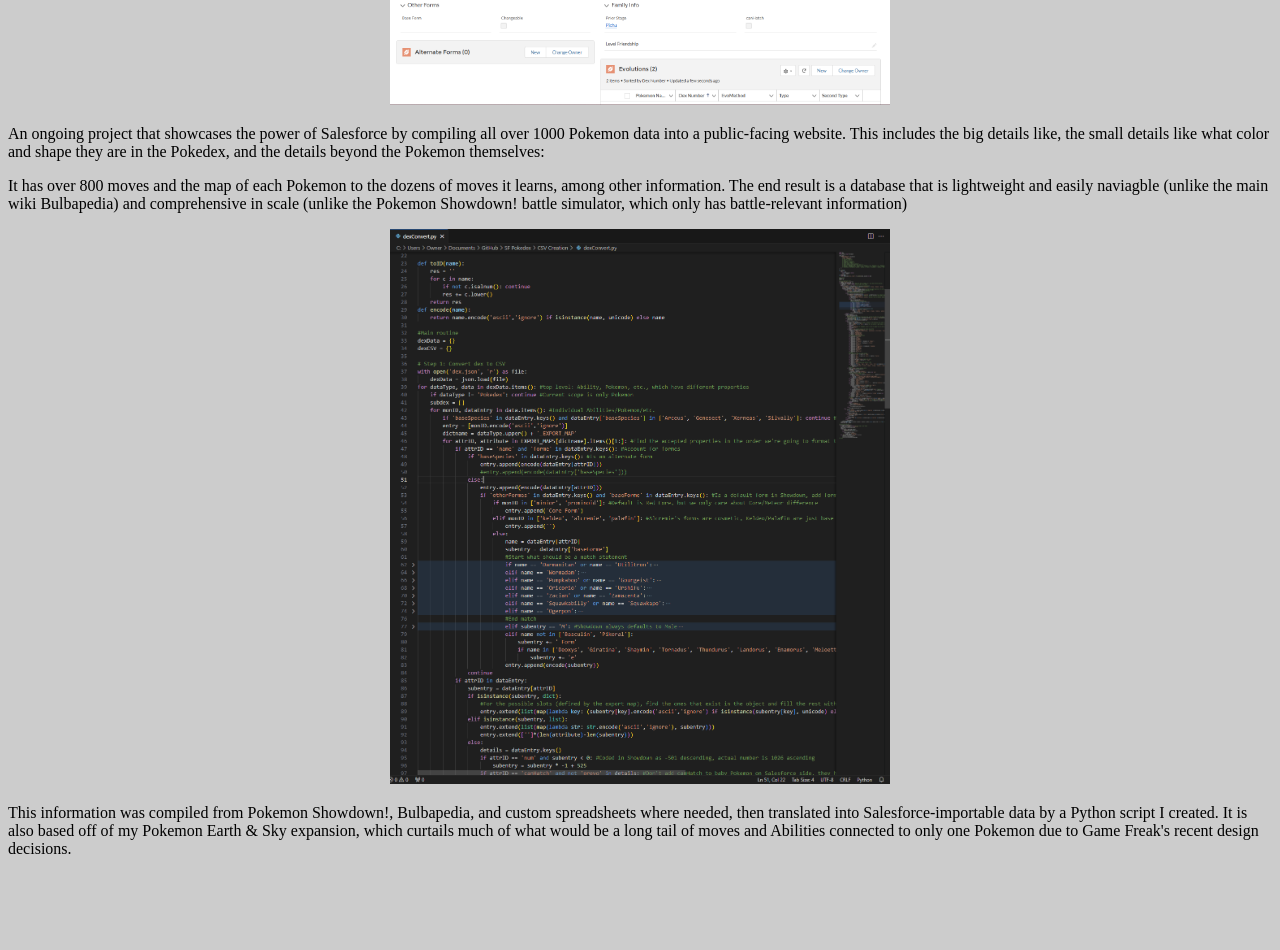
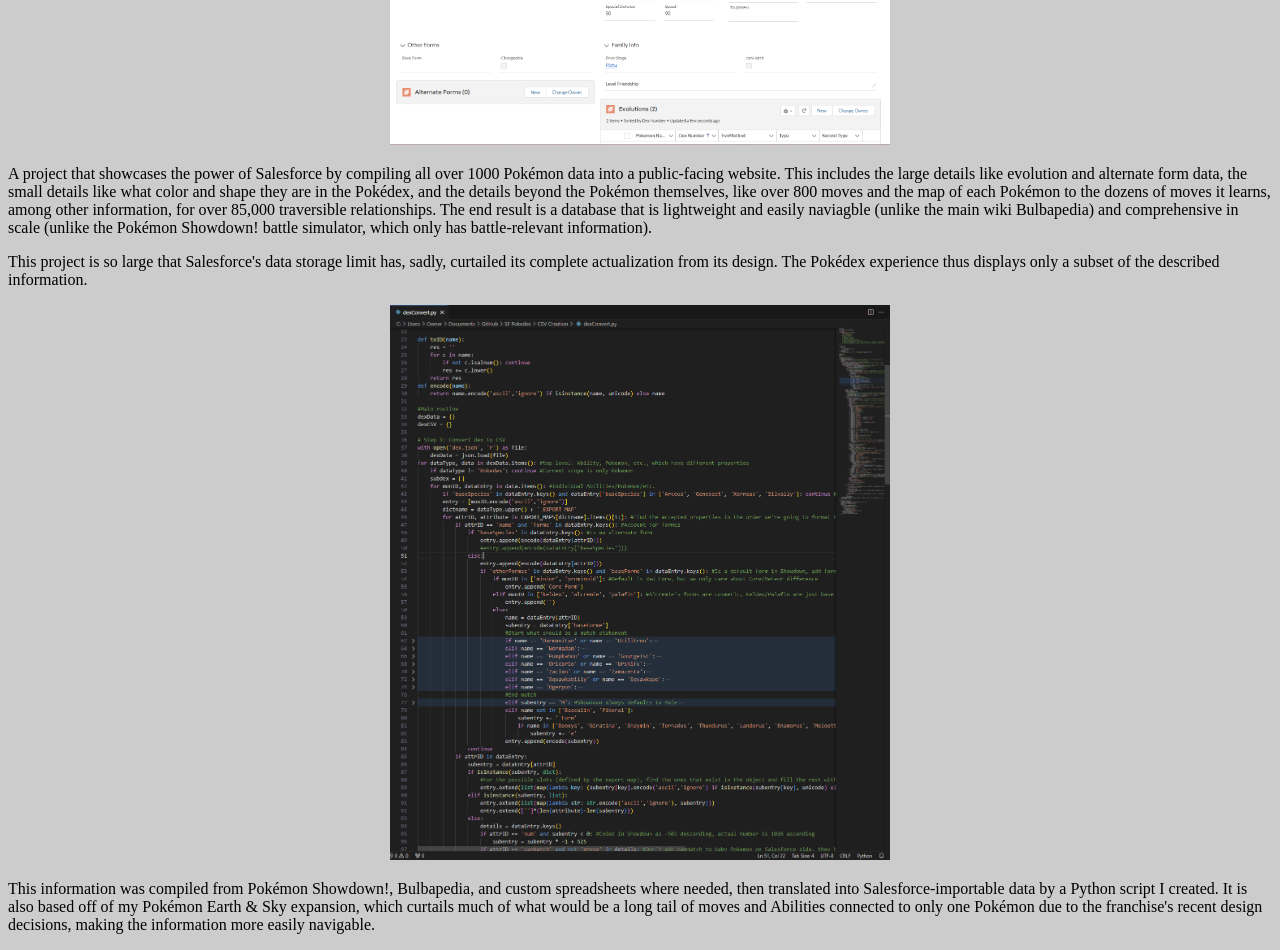
Before and after one commit to nterrell4264/nterrell4264.github.io, a plain HTML site: page salesforce/boxes/pokedexproject.html in a window 1280 px wide. Shown: the part 416-1366 px from the top of the page. Before the commit the page ends 1290 px from the top, so only its background shows below. Drawn offline with Linux system fonts and the light colour scheme.

Commit message:
Update Pokedex Project and resume

```diff
--- a/salesforce/boxes/pokedexproject.html
+++ b/salesforce/boxes/pokedexproject.html
@@ -6,14 +6,16 @@
 </head>
 <body>
 	<h1>The Pokedex Project</h1>
-	<a></a>
-	<img src="../../images/PokedexPage.png" alt="A sample Pokemon page on the website." title="A sample Pokemon page on the website." />
-	<p>An ongoing project that showcases the power of Salesforce by compiling all over 1000 Pokemon data into a public-facing website.
-	This includes the big details like, the small details like what color and shape they are in the Pokedex, and the details beyond the Pokemon themselves:</p>
-	<p>It has over 800 moves and the map of each Pokemon to the dozens of moves it learns, among other information.
-	The end result is a database that is lightweight and easily naviagble (unlike the main wiki Bulbapedia) and comprehensive in scale (unlike the Pokemon Showdown! battle simulator, which only has battle-relevant information)</p>
+	<big><a href="https://cunning-badger-py9irg-dev-ed.trailblaze.my.site.com/pokedex/s/">Click here to view the Pokédex!</a></big><br/><br/>
+	<img src="../../images/PokedexPage.PNG" alt="A sample Pokemon page on the website." title="A sample Pokemon page on the website." />
+	<p>A project that showcases the power of Salesforce by compiling all over 1000 Pokémon data into a public-facing website.
+	This includes the large details like evolution and alternate form data, the small details like what color and shape they are in the Pokédex, and the details beyond the Pokémon themselves,
+	like over 800 moves and the map of each Pokémon to the dozens of moves it learns, among other information, for over 85,000 traversible relationships.
+	The end result is a database that is lightweight and easily naviagble (unlike the main wiki Bulbapedia) and comprehensive in scale (unlike the Pokémon Showdown! battle simulator, which only has battle-relevant information).</p>
+	<p>This project is so large that Salesforce's data storage limit has, sadly, curtailed its complete actualization from its design. The Pokédex experience thus displays only a subset of the described information.</p>
 	<img src="../../images/dexconvert.PNG" alt="The Python script for translating Pokemon data." title="The Python script for translating Pokemon data." />
-	<p>This information was compiled from Pokemon Showdown!, Bulbapedia, and custom spreadsheets where needed, then translated into Salesforce-importable data by a Python script I created.
-	It is also based off of my Pokemon Earth & Sky expansion, which curtails much of what would be a long tail of moves and Abilities connected to only one Pokemon due to Game Freak's recent design decisions.</p>
+	<p>This information was compiled from Pokémon Showdown!, Bulbapedia, and custom spreadsheets where needed, then translated into Salesforce-importable data by a Python script I created.
+	It is also based off of my Pokémon Earth & Sky expansion, which curtails much of what would be a long tail of moves and Abilities connected to only one Pokémon
+	due to the franchise's recent design decisions, making the information more easily navigable.</p>
 </body>
 </html>
```
Also changed, not shown: salesforce/boxes/yampavalley.html (+1 -1 lines), salesforce/index.html (+2 -2 lines), images/LMEF.png (deleted), images/PokedexProject.PNG (added), 1 other file.
